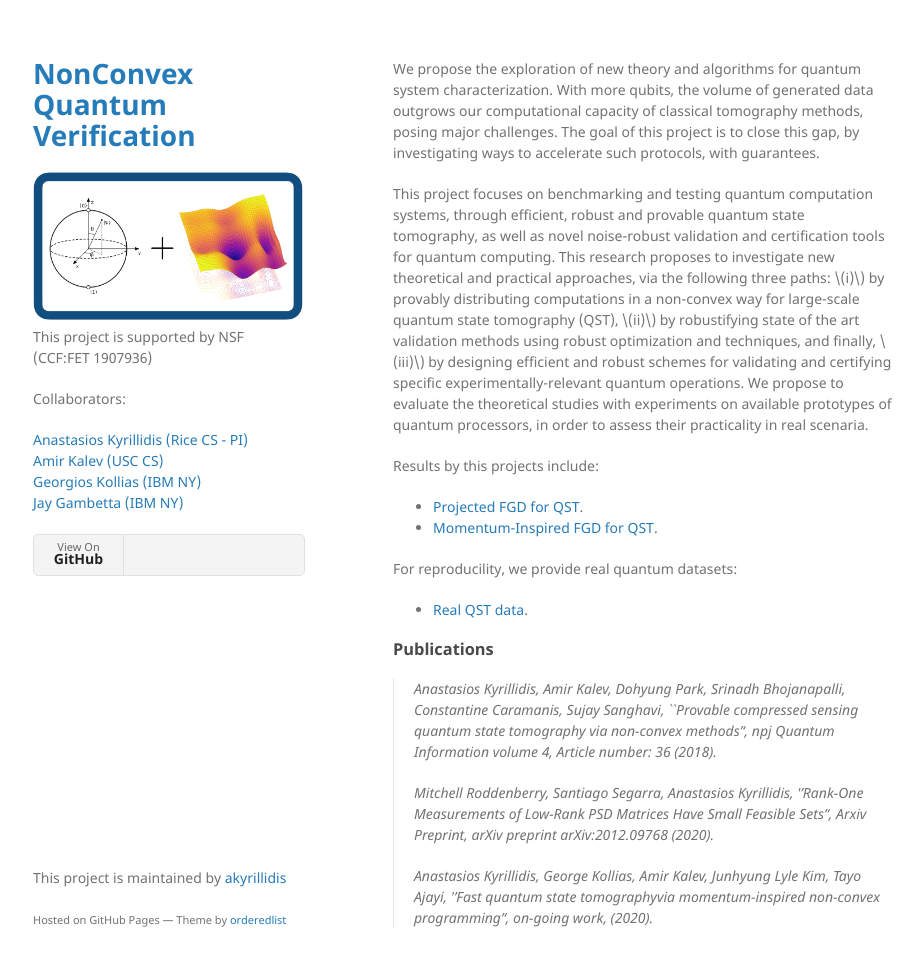
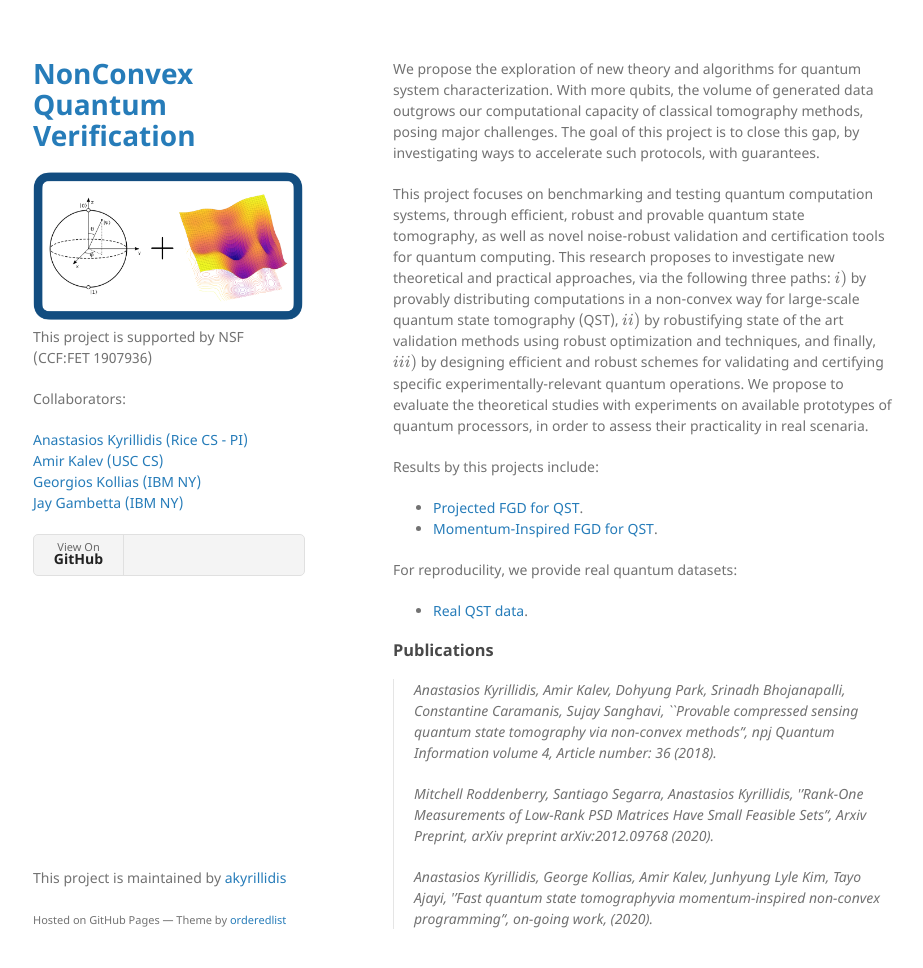
Before and after one commit to akyrillidis/nonconvex-qst, a Jekyll site: the page built from index.md, in a window 1280 px wide and 999 px high. Shown: the top 968 px of the window, without its empty margins (177-1100 px from the left). Built offline with Jekyll 4.4.1, drawn with Linux system fonts in a browser that asks for light colours; formulas are drawn with MathJax 3; part of the change alters nothing that is shown.

```diff
--- a/_layouts/default.html
+++ b/_layouts/default.html
@@ -4,6 +4,9 @@
     <meta charset="UTF-8">
     <meta http-equiv="X-UA-Compatible" content="IE=edge">
     <meta name="viewport" content="width=device-width, initial-scale=1">
+
+    <script type="text/javascript"
+        src="https://cdnjs.cloudflare.com/ajax/libs/mathjax/2.7.0/MathJax.js?config=TeX-AMS_CHTML"></script>
 
 {% seo %}
     <link rel="stylesheet" href="{{ "/assets/css/style.css?v=" | append: site.github.build_revision | relative_url }}">
```
